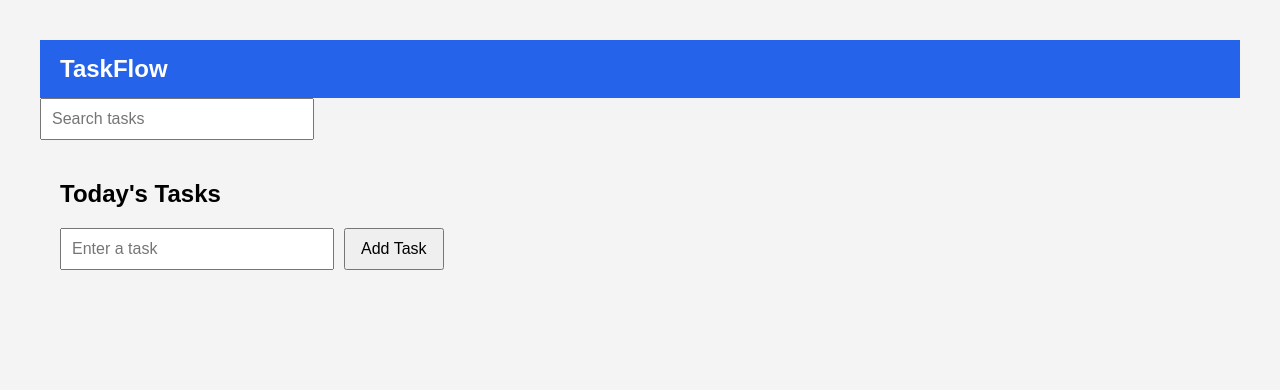
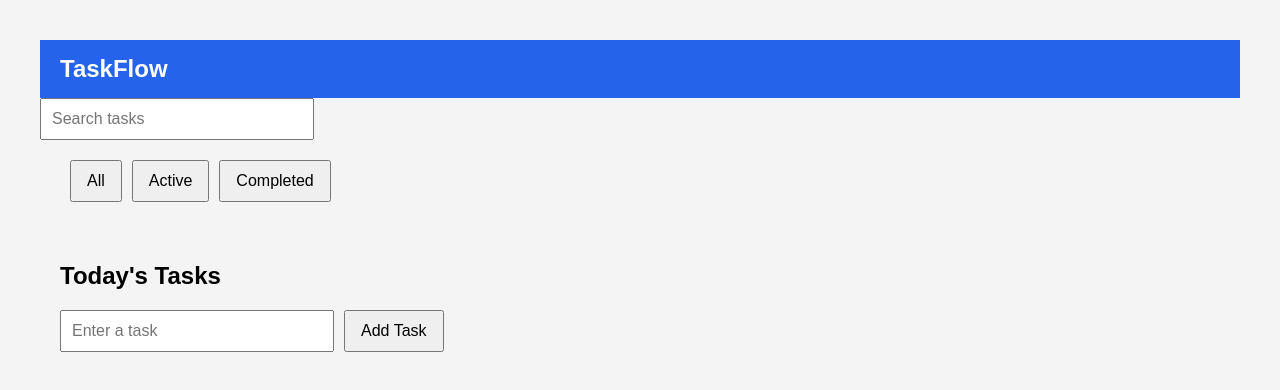
Before and after one commit to Devika-Subhash/TaskFlow, a React (Vite) app in the folder TaskFlow/: page / in a window 1280 px wide. Shown: the top 390 px of the page. Built offline with nearby package versions, Linux system fonts and the light colour scheme.

Commit message:
Add task filtering functionality

```diff
--- a/TaskFlow/src/App.jsx
+++ b/TaskFlow/src/App.jsx
@@ -13,6 +13,7 @@
 
   const [editIndex, setEditIndex] = useState(null);
   const [search, setSearch] = useState("");
+  const [filter, setFilter] = useState("all");
 
   useEffect(() => {
     localStorage.setItem("tasks", JSON.stringify(tasks));
@@ -64,9 +65,18 @@
     );
   }
 
-  const filteredTasks = tasks.filter((item) =>
-    item.text.toLowerCase().includes(search.toLowerCase())
-  );
+  const filteredTasks = tasks.filter((item) => {
+    const matchesSearch = item.text
+      .toLowerCase()
+      .includes(search.toLowerCase());
+
+    const matchesFilter =
+      filter === "all" ||
+      (filter === "active" && !item.completed) ||
+      (filter === "completed" && item.completed);
+
+    return matchesSearch && matchesFilter;
+  });
 
   return (
     <div>
@@ -78,6 +88,20 @@
         value={search}
         onChange={(e) => setSearch(e.target.value)}
       />
+
+      <div>
+        <button onClick={() => setFilter("all")}>
+          All
+        </button>
+
+        <button onClick={() => setFilter("active")}>
+          Active
+        </button>
+
+        <button onClick={() => setFilter("completed")}>
+          Completed
+        </button>
+      </div>
 
       <TaskForm
         task={task}
```
